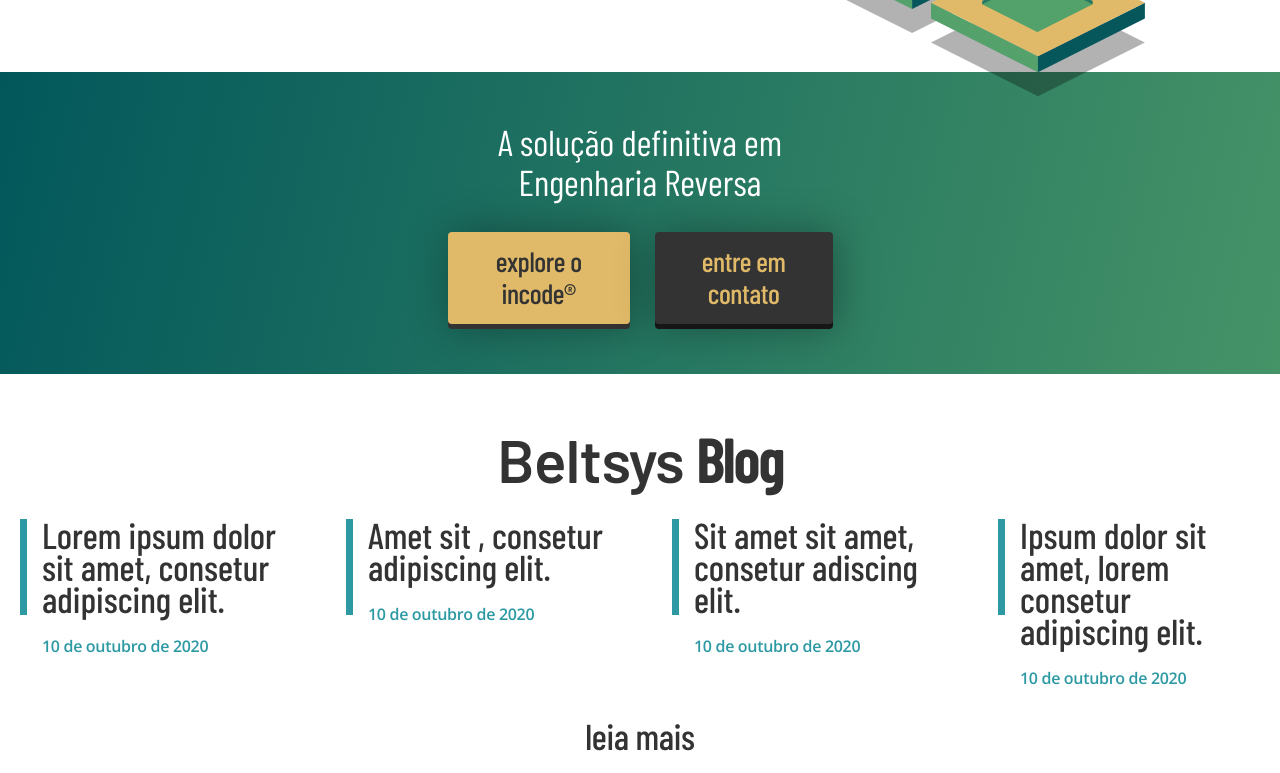
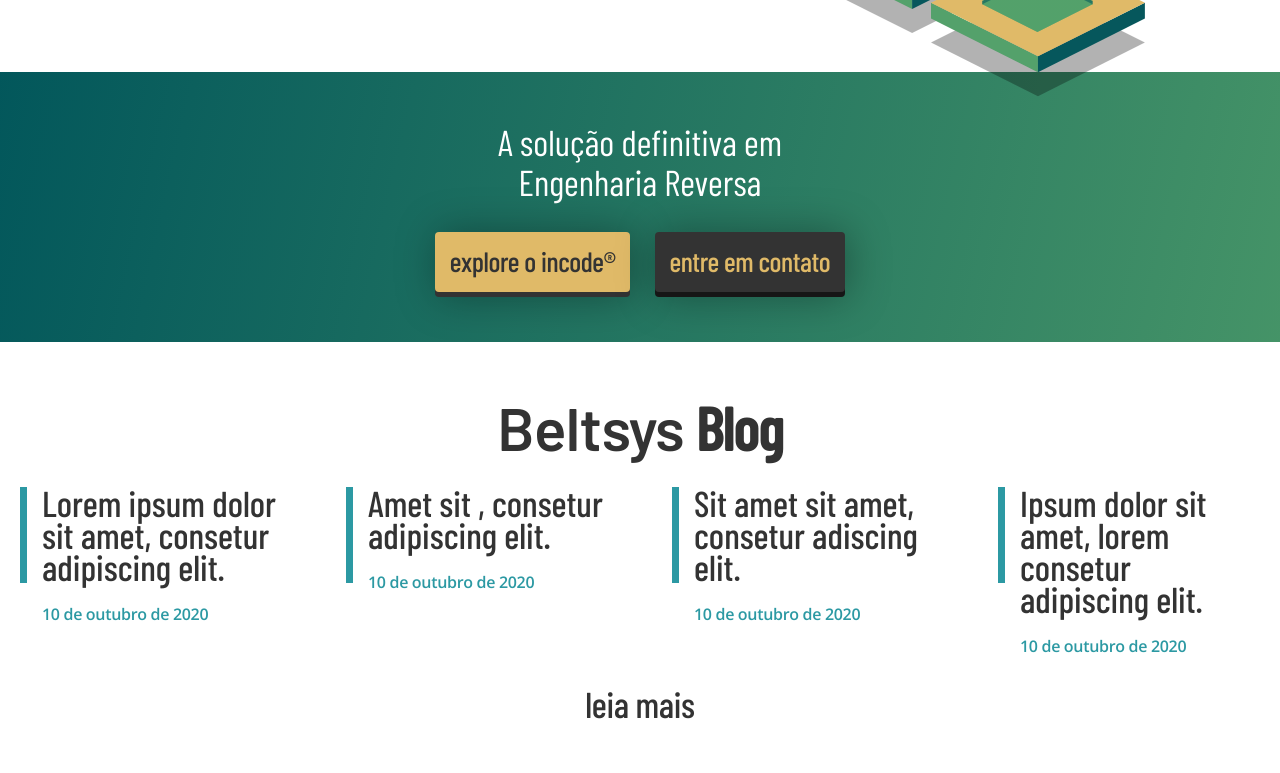
Before and after one commit to CarlosX559/beltsys, a plain HTML site: page index.html in a window 1280 px wide. Shown: the part 2100-2873 px from the top of the page. Drawn offline with nearby package versions, Linux system fonts and the light colour scheme.

Commit message:
area btn 5

```diff
--- a/css/style.css
+++ b/css/style.css
@@ -502,7 +502,7 @@ nav ul li {
     align-items: center;
     flex-direction: column;
     gap: 30px;
-    max-width: 425px;
+    max-width: 460px;
     padding: 0px 20px;
 }
 
```
